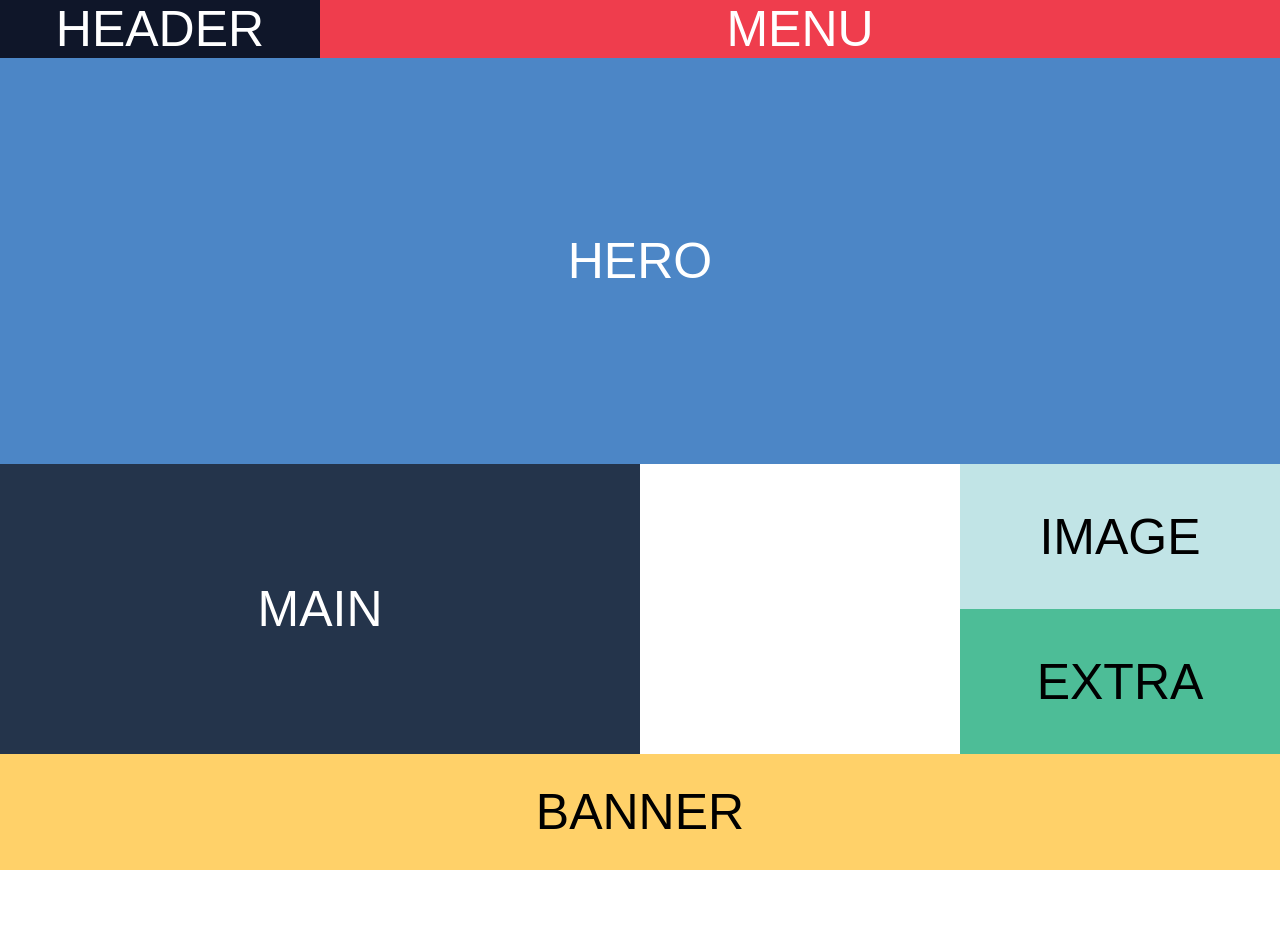
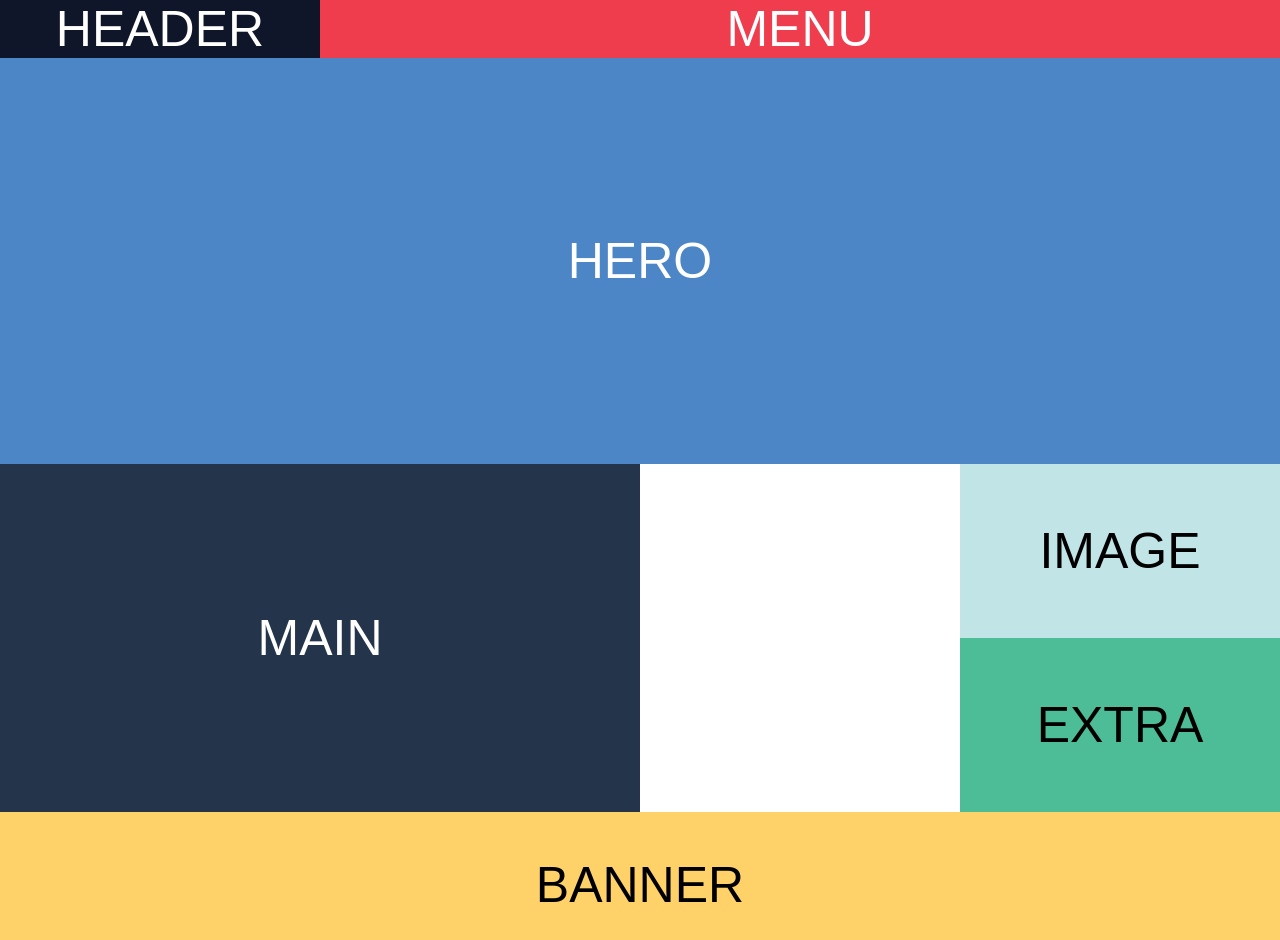
Before and after one commit to iEdiz/homework_nov_6_grid, a website built with webpack: page html_ts_boilerplate-master/src/index.html in a window 1280 px wide. Before the commit the page ends 870 px from the top, so only its background shows below. Built offline with nearby package versions, Linux system fonts and the light colour scheme; files whose address does not match are found by name.

Commit message:
A few changes to tablet view

```diff
--- a/html_ts_boilerplate-master/src/index.html
+++ b/html_ts_boilerplate-master/src/index.html
@@ -10,7 +10,7 @@
     <title>Document</title>
 </head>
 <body>
-    <div class="grid-container">
+    <section class="grid-container">
         <div class="grid__black">HEADER</div>
         <div class="grid__red grid-col-span-3">MENU</div>
         <div class="grid__blue grid-col-span-4 ">HERO</div>
@@ -24,7 +24,7 @@
         <div class="grid__yellow grid-col-span-4">
             <span style="color: black;">BANNER</span>
         </div>
-    </div>
+    </section>
 
     <script src="/scripts.js"></script>
 </body>
--- a/html_ts_boilerplate-master/src/styles.scss
+++ b/html_ts_boilerplate-master/src/styles.scss
@@ -25,7 +25,7 @@ body {
 .grid-container {
   display: grid;
   grid-template-columns: repeat(4, 1fr);
-  grid-template-rows: 1fr 7fr 2.5fr 2.5fr 2fr;
+  grid-template-rows: 1fr 7fr 3fr 3fr 2.5fr;
 }
 
 .grid__black {
@@ -82,6 +82,10 @@ body {
 }
 
 @media (max-width: 768px) {
+  .grid-container {
+  grid-template-rows: 1fr 5fr 2fr 2.8fr 2.5fr;
+  }
+
   .grid__black {
     grid-column: 1 / 5;
   }
```
